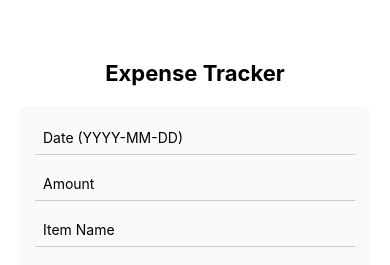
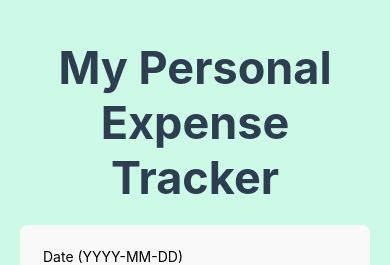
Before and after one commit to hebasajid/Project-2-4WP3, a React Native app in the folder client/: screen / in a window 390 px wide. Shown: the top 265 px of the page. Built offline with nearby package versions, Linux system fonts and the light colour scheme; no server answers.

Commit message:
styling added to app.js including background colour and font size.

```diff
--- a/client/App.js
+++ b/client/App.js
@@ -87,7 +87,7 @@ export default function App() {
 
 return (
     <View style={styles.container}>
-      <Text style={styles.header}>Expense Tracker</Text>
+      <Text style={styles.header}>My Personal Expense Tracker</Text>
       <ExpenseForm inputs={inputs} setInputs={setInputs} onAdd={addExpense} />
       <ExpenseTable data={expenses} onDelete={deleteExpense} />
     </View>
@@ -95,6 +95,11 @@ return (
 }
 
 const styles = StyleSheet.create({
-  container: { flex: 1, padding: 20, paddingTop: 60, backgroundColor: '#fff' }, //main container style
-  header: { fontSize: 22, fontWeight: 'bold', marginBottom: 20, textAlign: 'center' } //header text style
+  container:
+  { flex: 1,
+    padding: 20,
+    paddingTop: 40,
+    backgroundColor: '#cdf9e7' }, //main container style
+
+  header: { fontSize: 45, fontWeight: 'bold', marginBottom: 20, textAlign: 'center', color: '#2c3e50' } //header text style
 });
```
